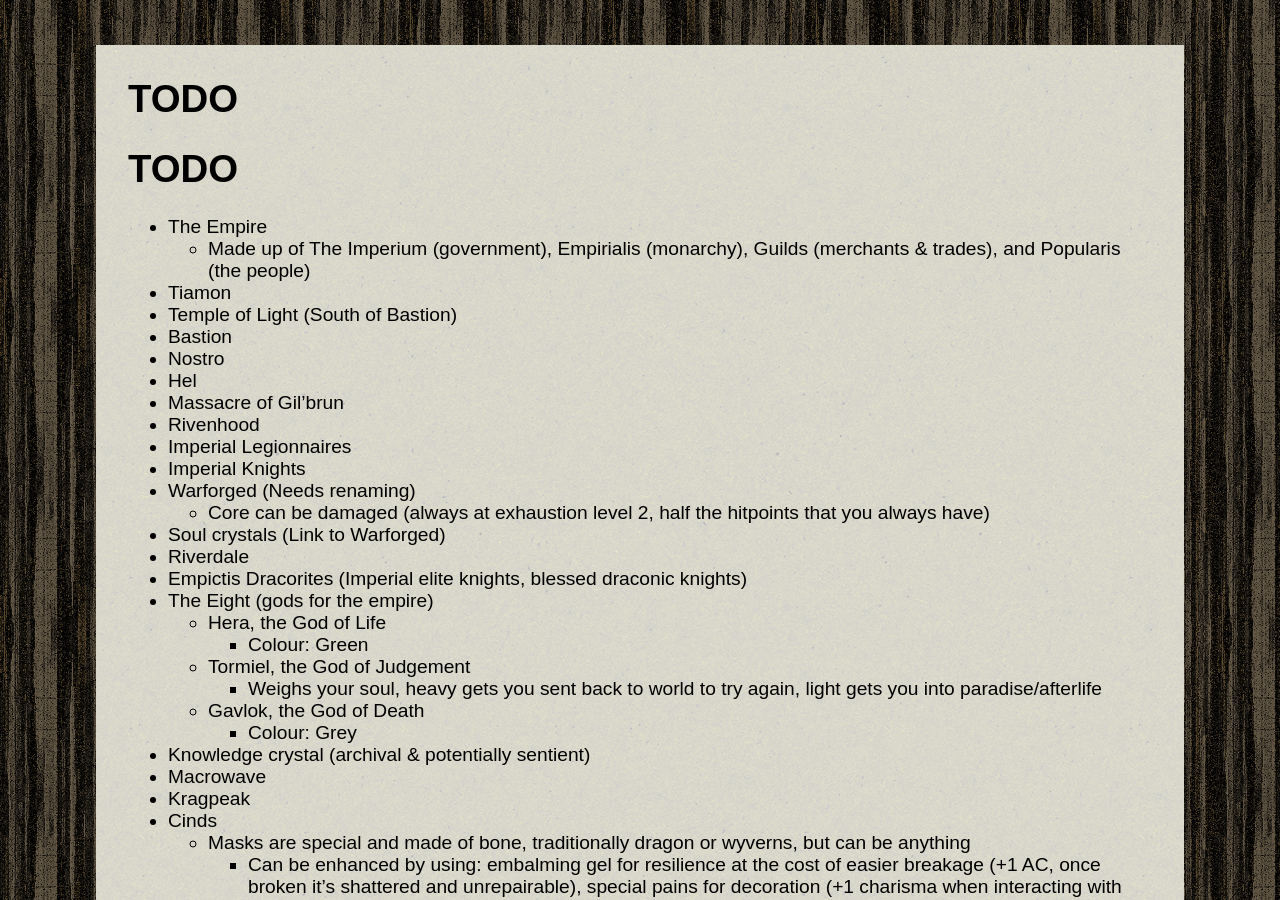
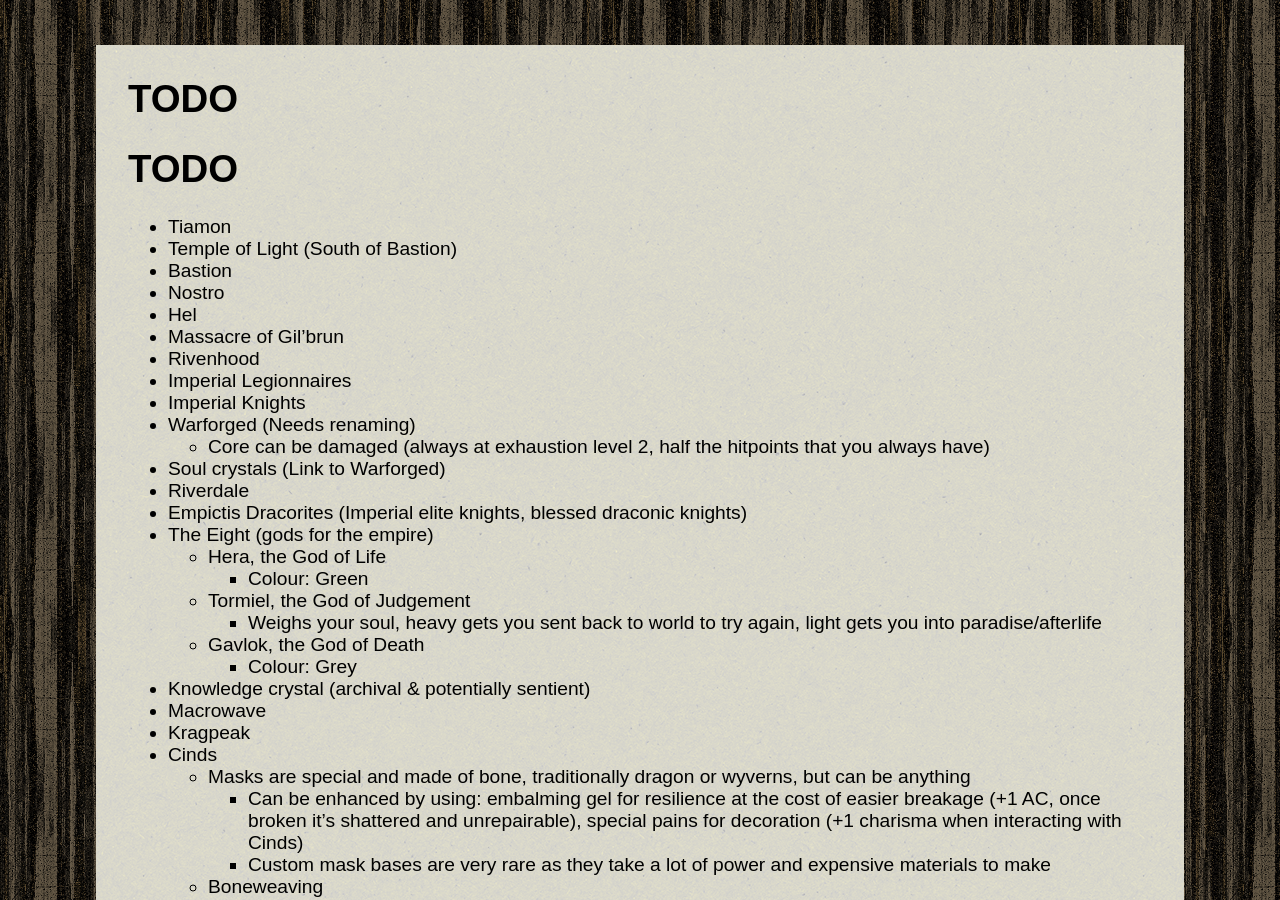
Before and after one commit to zuedev/eldragiir.guide, a Jekyll site: the page built from todo.md, in a window 1280 px wide and 900 px high. Built offline with Jekyll 4.4.1, drawn with Linux system fonts in a browser that asks for light colours; some web fonts are replaced; our own code applies the rules of GitHub Pages for plain Markdown files.

Commit message:
add the empire

```diff
--- a/todo.md
+++ b/todo.md
@@ -1,7 +1,5 @@
 # TODO
 
-- The Empire
-  - Made up of The Imperium (government), Empirialis (monarchy), Guilds (merchants & trades), and Popularis (the people)
 - Tiamon
 - Temple of Light (South of Bastion)
 - Bastion
```
Also changed, not shown: _organizations/the-empire.md (added, +17 -0 lines).
